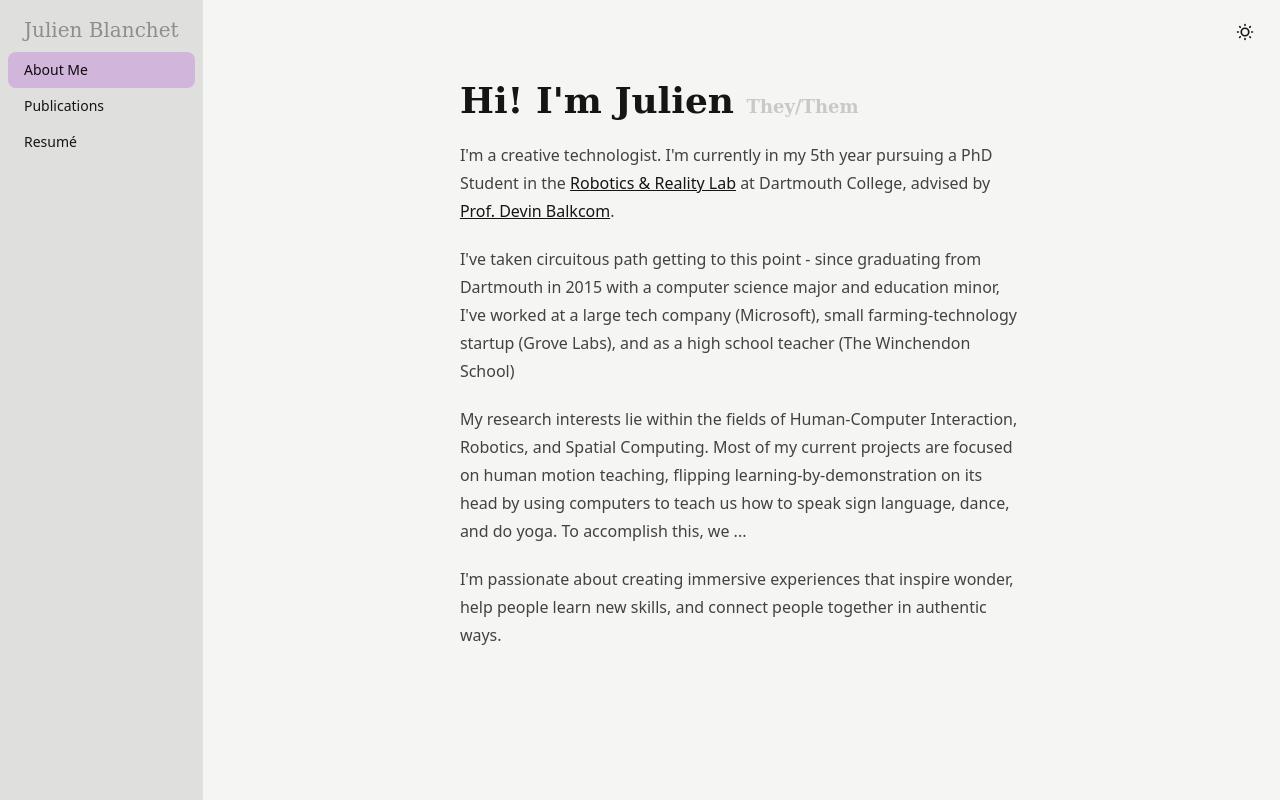
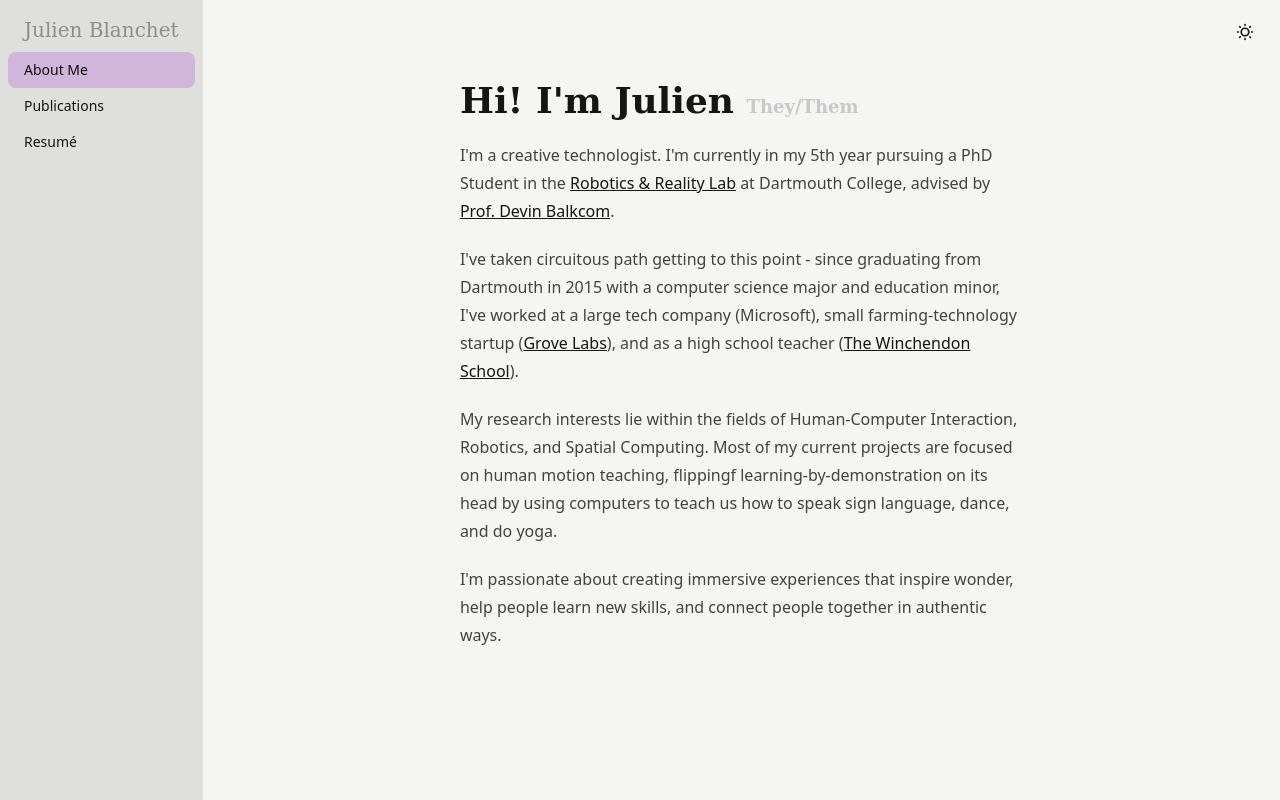
Before and after one commit to vionabb/vionabb.github.io, a SvelteKit app: page / in a window 1280 px wide. Built offline with nearby package versions, Linux system fonts and the light colour scheme.

Commit message:
Updating a few website things

```diff
--- a/src/routes/+page.svelte
+++ b/src/routes/+page.svelte
@@ -9,10 +9,11 @@
         I'm a creative technologist. I'm currently in my 5th year pursuing a PhD Student in the <a href="https://rlab.cs.dartmouth.edu/home/">Robotics &amp; Reality Lab</a> at Dartmouth College, advised by <a href="https://rlab.cs.dartmouth.edu/devin/">Prof. Devin Balkcom</a>.
     </p>
     <p>
-        I've taken circuitous path getting to this point - since graduating from Dartmouth in 2015 with a computer science major and education minor, I've worked at a large tech company (Microsoft), small farming-technology startup (Grove Labs), and as a high school teacher (The Winchendon School)
+        I've taken circuitous path getting to this point - since graduating from Dartmouth in 2015 with a computer science major and education minor, I've worked at a large tech company (Microsoft), small farming-technology startup (<a href="https://news.mit.edu/2015/mit-startup-grove-labs-brings-urban-agriculture-indoors-1110">Grove Labs</a>), and as a high school teacher (<a href="https://winchendon.org/">The Winchendon School</a>).
     </p>
     <p>
-        My research interests lie within the fields of Human-Computer Interaction, Robotics, and Spatial Computing. Most of my current projects are focused on human motion teaching, flipping learning-by-demonstration on its head by using computers to teach us how to speak sign language, dance, and do yoga. To accomplish this, we ...
+        My research interests lie within the fields of Human-Computer Interaction, Robotics, and Spatial Computing. Most of my current projects are focused on human motion teaching, flippingf learning-by-demonstration on its head by using computers to teach us how to speak sign language, dance, and do yoga.
+        <!-- To accomplish this, we ... -->
     </p>
     <p>
         I'm passionate about creating immersive experiences that inspire wonder, help people learn new skills, and connect people together in authentic ways.
--- a/src/routes/publications/+page.svelte
+++ b/src/routes/publications/+page.svelte
@@ -33,13 +33,7 @@ let publications = $state(
             authors: ['Julien Blanchet', 'Megan E Hillis', 'Yeongji Lee', 'Qijia Shao', 'Xia Zhou', 'David JM Kraemer', 'Devin Balkcom'],
             highlightAuthorIndex: 0,
             doi: '10.1145/3586182.3615801',
-            artifacts: [
-                {
-                    title: 'Paper',
-                    href: 'https://dl.acm.org/doi/abs/',
-                    external: true,
-                }
-            ]
+            artifacts: []
         },
         {
             title: 'Automatic Generation and Teaching of Dance Lessons from Video',
@@ -72,7 +66,7 @@ let publications = $state(
             conference: 'Proceedings of the ACM on Interactive, Mobile, Wearable and Ubiquitous Technologies',
             authors: ['Qijia Shao', 'Amy Sniffen', 'Julien Blanchet', 'Megan E Hillis', 'Xinyu Shi', 'Themistoklis K Haris', 'Jason Liu', 'Jason Lamberton', 'Melissa Malzkuhn', 'Lorna C Quandt', 'James Mahoney', 'David JM Kraemer', 'Xia Zhou', 'Devin Balkcom'],
             highlightAuthorIndex: 2,
-            doi: 'https://dl.acm.org/doi/abs/10.1145/3432211',
+            doi: '10.1145/3432211',
         }
     ] as Publication[]
 )
```
